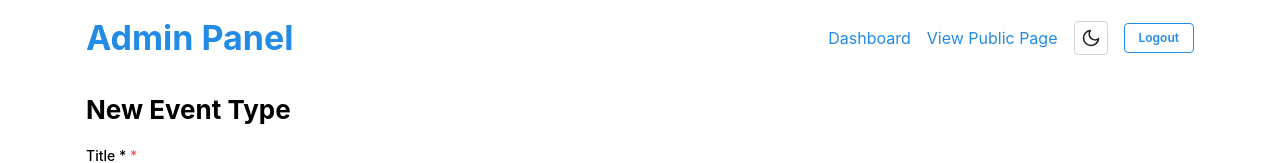
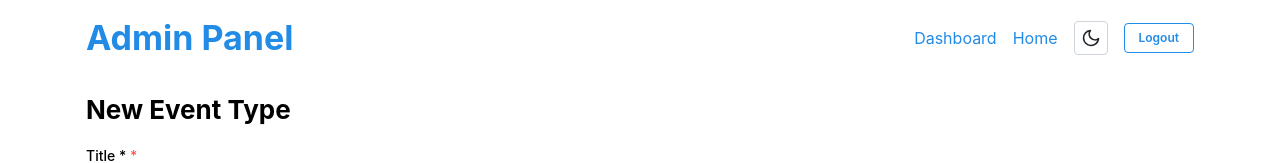
Before and after one commit to ivngl/ai-for-developers-project-387, a React (Vite) app in the folder client/: page /admin/event-types/new in a window 1280 px wide. Shown: the top 163 px of the page. Built offline with nearby package versions, Linux system fonts and the light colour scheme; sample sign-in values are in the browser's storage.

Commit message:
style: replace bold active link with underline in nav bars

```diff
--- a/client/src/components/AdminLayout.tsx
+++ b/client/src/components/AdminLayout.tsx
@@ -26,8 +26,8 @@ export default function AdminLayout({ children }: { children: ReactNode }) {
           <Title order={1}>Admin Panel</Title>
         </Anchor>
         <Group gap="md">
-          <Anchor component={Link} to="/admin" fw={location.pathname === '/admin' ? 700 : 400}>Dashboard</Anchor>
-          <Anchor component={Link} to="/" fw={location.pathname === '/' ? 700 : 400}>View Public Page</Anchor>
+          <Anchor component={Link} to="/admin" underline={location.pathname === '/admin' ? 'always' : 'hover'}>Dashboard</Anchor>
+          <Anchor component={Link} to="/" underline={location.pathname === '/' ? 'always' : 'hover'}>Home</Anchor>
           <ActionIcon onClick={toggleColorScheme} variant="default" size="lg" aria-label="Toggle color scheme">
             {colorScheme === 'dark' ? <IconSun /> : <IconMoon />}
           </ActionIcon>
--- a/client/src/components/Layout.tsx
+++ b/client/src/components/Layout.tsx
@@ -20,8 +20,8 @@ export default function Layout({ children }: { children: ReactNode }) {
           </ActionIcon>
         </Group>
         <Group gap="md" mt="xs">
-          <Anchor component={Link} to="/" fw={location.pathname === '/' ? 700 : 400}>Home</Anchor>
-          <Anchor component={Link} to="/admin/login" fw={location.pathname.startsWith('/admin') ? 700 : 400}>Admin</Anchor>
+          <Anchor component={Link} to="/" underline={location.pathname === '/' ? 'always' : 'hover'}>Home</Anchor>
+          <Anchor component={Link} to="/admin/login" underline={location.pathname.startsWith('/admin') ? 'always' : 'hover'}>Admin</Anchor>
         </Group>
       </header>
       <main>{children}</main>
```
